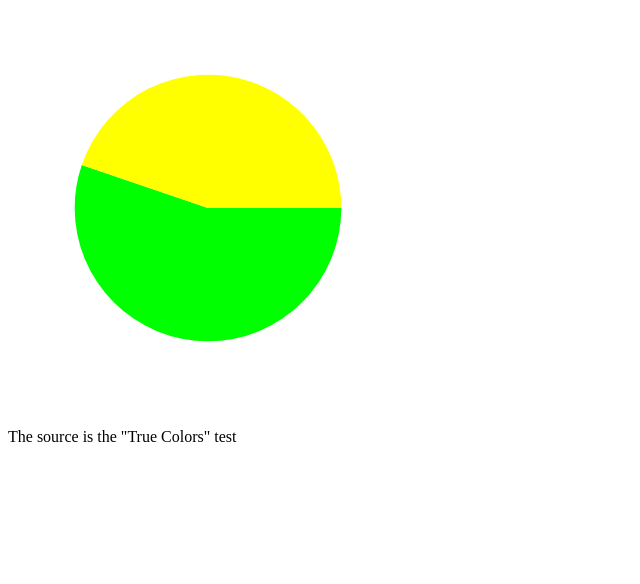
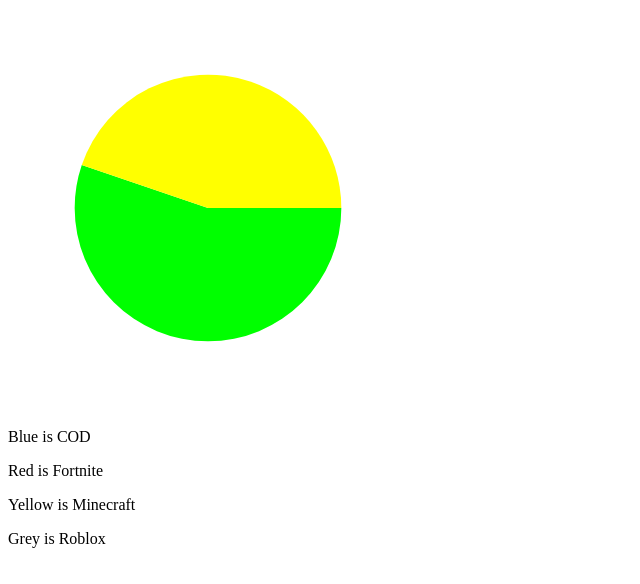
Before and after one commit to WHAT8741/BestVideoGame, a plain HTML site: page index.html in a window 1280 px wide. Shown: the whole page, without its empty margins (0-640 px from the left). Drawn offline with Linux system fonts and the light colour scheme.

Commit message:
Update index.html

```diff
--- a/index.html
+++ b/index.html
@@ -3,13 +3,15 @@
 <head>
   <meta charset="UTF-8">
   <meta name="viewport" content="width=device-width, initial-scale=1.0">
-  <title>Pie Chart Example</title>
+  <title>The Best Video Game Pie Chart</title>
 </head>
 <body>
   <canvas id="myPieChart" width="400" height="400"></canvas>
 
-  <p></p>
-  The source is the "True Colors" test
+  <p>Blue is COD</p>
+  Red is Fortnite
+  <p>Yellow is Minecraft</p>
+  Grey is Roblox
 
   <script src="script.js"></script>
 </body>
```
